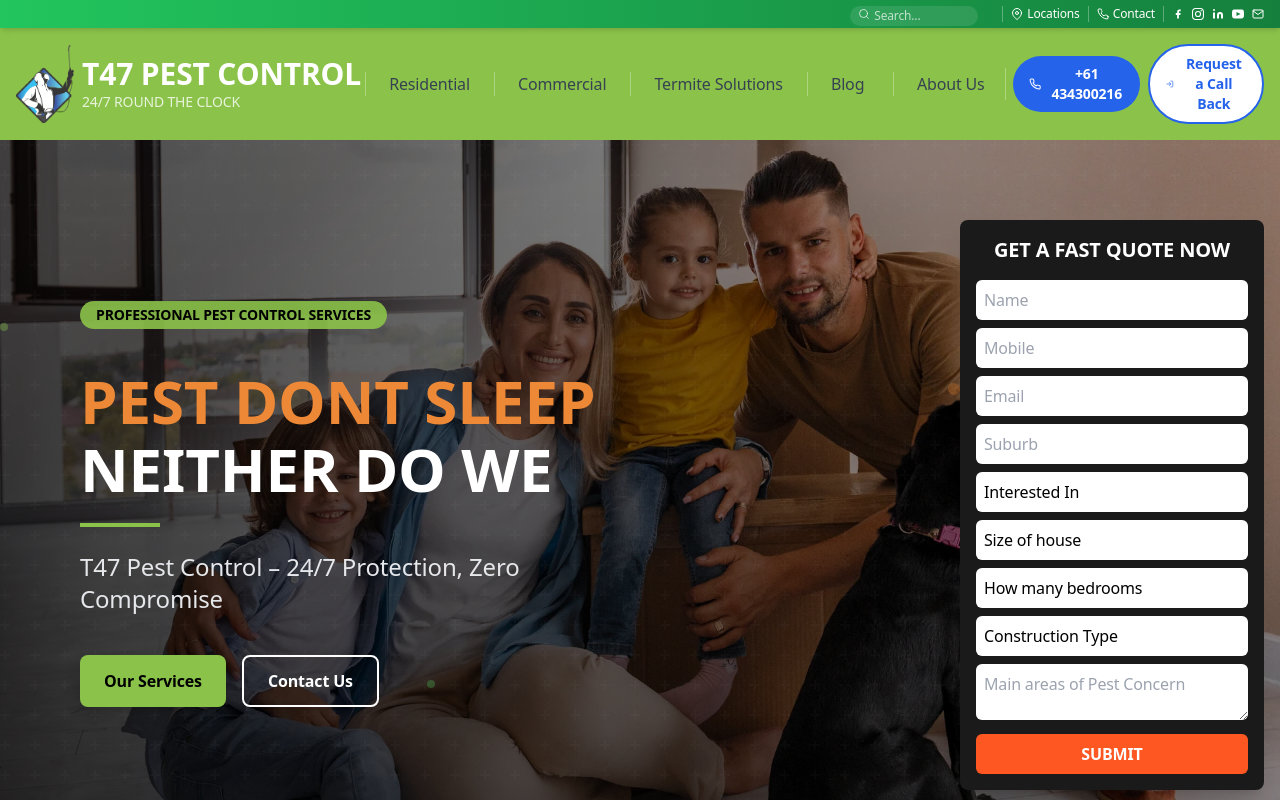
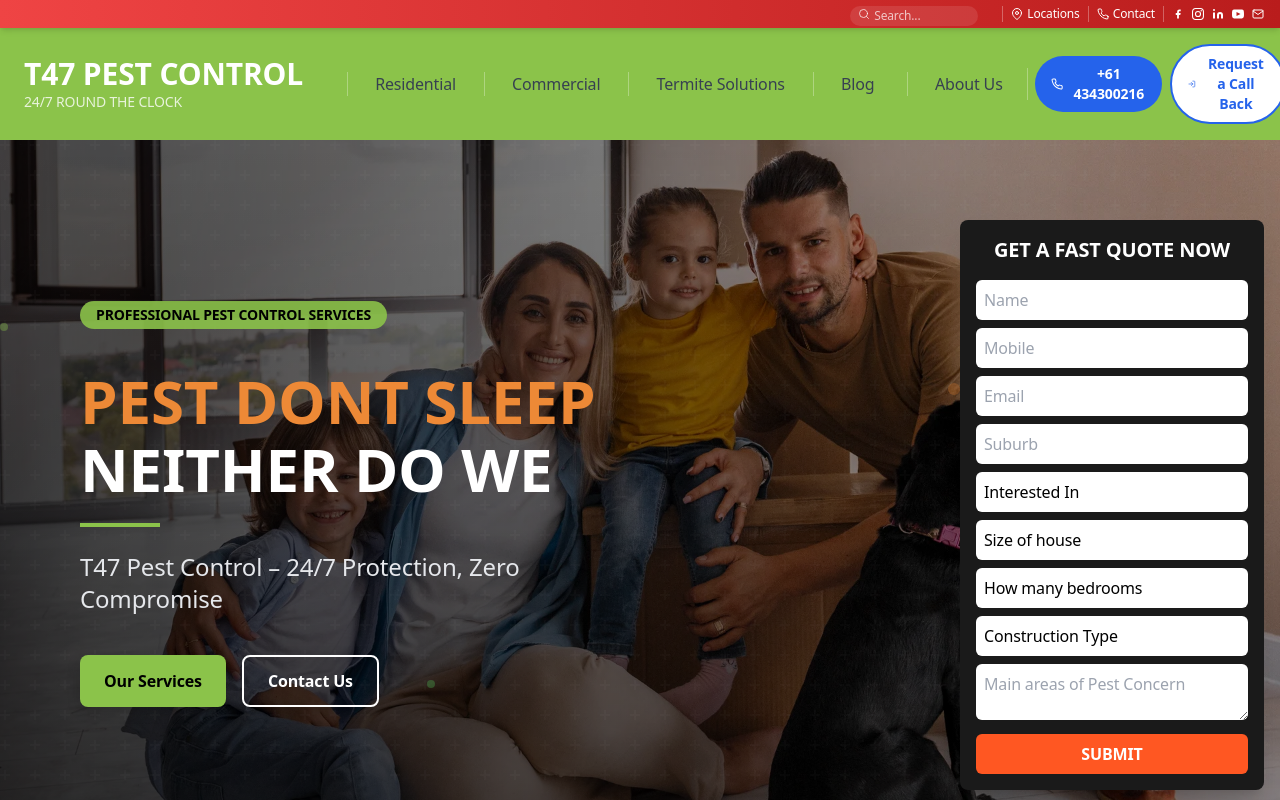
Before and after one commit to xtcharan/t47-pest-control, a Next.js app in the folder Desktop/pest-main/: page / in a window 1280 px wide. Shown: the top 800 px of the page. Built offline with nearby package versions, Linux system fonts and the light colour scheme.

Commit message:
Update navigation menu and header: Add red top bar, push navigation to the right, make logo clickable with home page routing

```diff
--- a/Desktop/pest-main/src/components/layout/header/DropdownMenu.tsx
+++ b/Desktop/pest-main/src/components/layout/header/DropdownMenu.tsx
@@ -90,7 +90,7 @@
       onMouseLeave={onMouseLeave}
     >
       <div className="container mx-auto py-3 px-4 flex justify-center">
-        <div className="flex flex-col w-full max-w-6xl">
+        <div className="flex flex-col w-full max-w-6xl pl-6">
           {rows.map((row, rowIndex) => (
             <div key={rowIndex} className="w-full">
               <div className="grid grid-cols-4 gap-x-1 justify-between items-center w-full py-2">
--- a/Desktop/pest-main/src/components/layout/header/MainHeader.module.css
+++ b/Desktop/pest-main/src/components/layout/header/MainHeader.module.css
@@ -300,6 +300,37 @@
   will-change: opacity;
 }
 
+/* Navigation container with right padding */
+.navContainer {
+  padding-left: 1rem;
+}
+
+/* Logo hover effect */
+.logoHover {
+  position: relative;
+  overflow: visible;
+  transition: all 0.3s ease;
+}
+
+.logoHover:hover {
+  transform: translateY(-2px);
+}
+
+.logoHover::after {
+  content: '';
+  position: absolute;
+  bottom: -3px;
+  left: 0;
+  width: 0;
+  height: 2px;
+  background-color: rgba(255, 255, 255, 0.7);
+  transition: width 0.3s ease;
+}
+
+.logoHover:hover::after {
+  width: 100%;
+}
+
 /* Menu button - optimized for performance */
 .hamburgerButton {
   display: flex;
--- a/Desktop/pest-main/src/components/layout/header/MainHeader.tsx
+++ b/Desktop/pest-main/src/components/layout/header/MainHeader.tsx
@@ -1,5 +1,6 @@
 "use client";
 import Image from 'next/image';
+import Link from 'next/link';
 import { COMPANY_INFO } from '../../lib/constants';
 import { useHoverPosition } from '../../hooks/useHoverPosition';
 import NavigationBar from './NavigationBar';
@@ -31,7 +32,7 @@
   return (
     <header className="w-full relative z-50 bg-green-light">
       {/* Search, Locations and Social media icons in top right */}
-      <div className="hidden md:flex items-center justify-end space-x-2 py-0.5 px-4 bg-gradient-to-r from-green-500 to-green-700 shadow-md">
+      <div className="hidden md:flex items-center justify-end space-x-2 py-0.5 px-4 bg-gradient-to-r from-red-500 to-red-700 shadow-md">
         {/* Search bar */}
         <div className="relative mr-4">
           <input
@@ -143,8 +144,12 @@
       </div>
 
       <div className="container mx-auto px-2.5 md:px-4 flex items-center justify-between py-1.5 md:py-2">
-        {/* Logo and company name */}
-        <div className="flex items-center">
+        {/* Logo and company name - clickable to home page */}
+        <Link
+          href="/"
+          className={`flex items-center group cursor-pointer transition-transform hover:scale-105 duration-200 ${styles.logoHover}`}
+          aria-label="Go to homepage"
+        >
           <div className="mr-2">
             <Image
               src="/logo.png"
@@ -158,18 +163,18 @@
             />
           </div>
           <div>
-            <h1 className="text-sm md:text-3xl font-extrabold text-white whitespace-nowrap">
+            <h1 className="text-sm md:text-3xl font-extrabold text-white whitespace-nowrap group-hover:text-white/90 transition-colors">
               T47 PEST CONTROL
             </h1>
-            <p className="text-[10px] md:text-sm font-medium text-white/80 whitespace-nowrap">
+            <p className="text-[10px] md:text-sm font-medium text-white/80 whitespace-nowrap group-hover:text-white/70 transition-colors">
               24/7 ROUND THE CLOCK
             </p>
           </div>
-        </div>
+        </Link>
 
         {/* Desktop navigation and contact buttons */}
         <div className="hidden md:flex items-center justify-between flex-1">
-          <div className="flex items-center space-x-2">
+          <div className="flex items-center space-x-2 pl-2">
             {/* Navigation items */}
             <nav className="flex items-center">
               <NavigationBar
@@ -437,7 +442,7 @@
 
       {/* Dropdown Menus - only shown on desktop */}
       {activeDropdown && !isMobile && (
-        <div className="absolute left-0 right-0 top-[120px] z-50">
+        <div className="absolute left-0 right-0 top-[120px] z-50 pl-2">
           <DropdownMenu
             activeDropdown={activeDropdown}
             onMouseEnter={handleDropdownMouseEnter}
--- a/Desktop/pest-main/src/components/layout/header/NavigationBar.tsx
+++ b/Desktop/pest-main/src/components/layout/header/NavigationBar.tsx
@@ -58,9 +58,9 @@
   ], []);
 
   return (
-    <nav ref={ref} className={`${isMobile ? 'flex-col w-full' : 'flex'}`}>
+    <nav ref={ref} className={`${isMobile ? 'flex-col w-full' : 'flex'} ${styles.navContainer}`}>
       {/* Main navigation items */}
-      <div className={`flex ${isMobile ? 'flex-col w-full gap-2' : 'items-center gap-2'}`}>
+      <div className={`flex ${isMobile ? 'flex-col w-full gap-2' : 'items-center gap-2 pl-4'}`}>
         {/* Line before first item - only on desktop */}
         {!isMobile && <div className="h-6 w-[1px] bg-white/30 mx-1"></div>}
 
@@ -77,7 +77,7 @@
                 ) : (
                   <Link
                     href={item.href}
-                    className={`relative inline-block px-3 py-2 rounded-md whitespace-nowrap`}
+                    className={`relative inline-block px-4 py-2 rounded-md whitespace-nowrap`}
                     prefetch={false}
                   >
                     <span className="font-medium text-gray-700">
--- a/Desktop/pest-main/src/components/layout/header/NavigationItem.tsx
+++ b/Desktop/pest-main/src/components/layout/header/NavigationItem.tsx
@@ -55,7 +55,7 @@
       ) : (
         <Link
           href={href}
-          className={`relative inline-block px-3 py-2 rounded-md whitespace-nowrap ${isActive ? 'bg-blue-600 text-white' : 'hover:bg-gray-50'}`}
+          className={`relative inline-block px-4 py-2 rounded-md whitespace-nowrap ${isActive ? 'bg-blue-600 text-white' : 'hover:bg-gray-50'}`}
           prefetch={false}
         >
           <span className={`font-medium ${isActive ? 'text-white' : 'text-gray-700'}`}>
```
